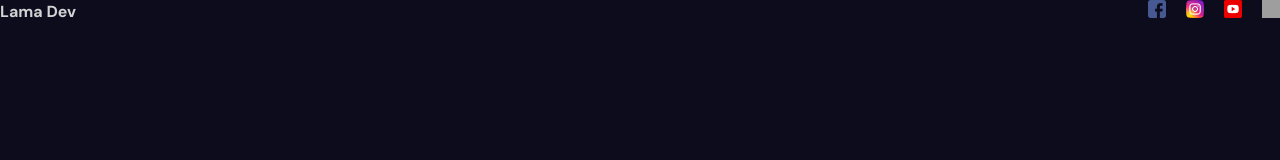
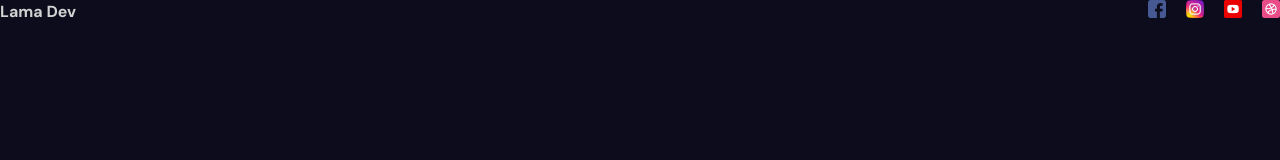
Before and after one commit to erickdc7/react-portfolio-7, a React (Vite) app: page / in a window 1280 px wide. Shown: the top 160 px of the page. Built offline with nearby package versions, Linux system fonts and the light colour scheme; grey boxes are pictures that could not be loaded.

Commit message:
fix icon

```diff
--- a/src/components/navbar/Navbar.jsx
+++ b/src/components/navbar/Navbar.jsx
@@ -17,7 +17,7 @@ const Navbar = () => {
             <img src="/youtube.png" alt="" />
           </a>
           <a href="#">
-            <img src="/dribble.png" alt="" />
+            <img src="/dribbble.png" alt="" />
           </a>
         </div>
       </div>
```
